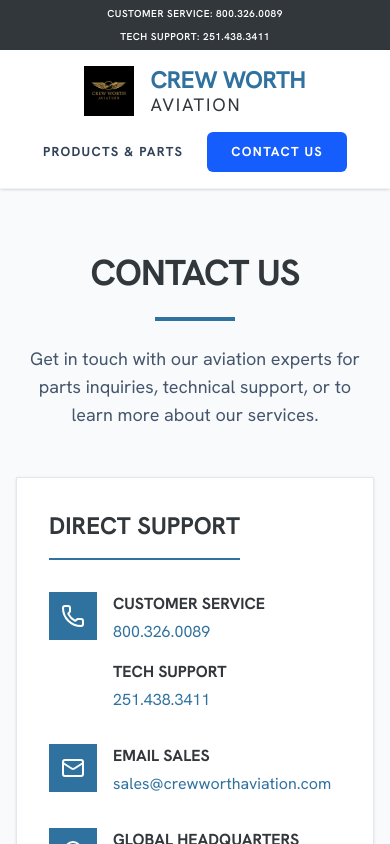
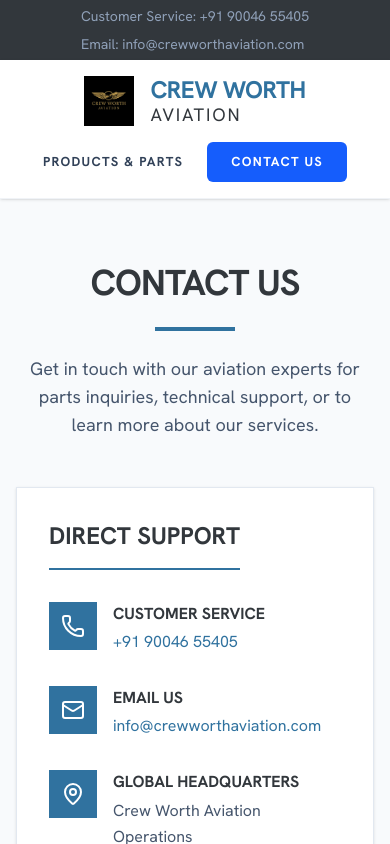
Before and after one commit to rayednawab/Crew-Worth-Aviation, a Next.js app: page /contact in a window 390 px wide. Shown: the top 844 px of the page. Built offline with nearby package versions, Linux system fonts and the light colour scheme.

Commit message:
Update contact information to real phone and email

```diff
--- a/src/app/api/contact/route.ts
+++ b/src/app/api/contact/route.ts
@@ -21,7 +21,7 @@ export async function POST(request: Request) {
       if (process.env.RESEND_API_KEY) {
         await resend.emails.send({
           from: 'Crew Worth Aviation <onboarding@resend.dev>', // Use resend test domain or your verified domain
-          to: process.env.DESTINATION_EMAIL || 'sales@crewworthaviation.com',
+          to: process.env.DESTINATION_EMAIL || 'info@crewworthaviation.com',
           subject: `New Inquiry from ${name}`,
           text: `
             New contact form submission:
--- a/src/app/contact/page.tsx
+++ b/src/app/contact/page.tsx
@@ -55,10 +55,7 @@ export default function ContactPage() {
               </div>
               <div>
                 <h3 className="font-oswald font-bold uppercase text-[#32373c]">Customer Service</h3>
-                <a href="tel:800.326.0089" className="text-[#30729f] font-hanken hover:underline block mt-1">800.326.0089</a>
-
-                <h3 className="font-oswald font-bold uppercase text-[#32373c] mt-4">Tech Support</h3>
-                <a href="tel:251.438.3411" className="text-[#30729f] font-hanken hover:underline block mt-1">251.438.3411</a>
+                <a href="tel:+919004655405" className="text-[#30729f] font-hanken hover:underline block mt-1">+91 90046 55405</a>
               </div>
             </div>
 
@@ -67,8 +64,8 @@ export default function ContactPage() {
                 <Mail className="h-6 w-6" />
               </div>
               <div>
-                <h3 className="font-oswald font-bold uppercase text-[#32373c]">Email Sales</h3>
-                <a href="mailto:sales@crewworthaviation.com" className="text-[#30729f] font-hanken hover:underline block mt-1">sales@crewworthaviation.com</a>
+                <h3 className="font-oswald font-bold uppercase text-[#32373c]">Email Us</h3>
+                <a href="mailto:info@crewworthaviation.com" className="text-[#30729f] font-hanken hover:underline block mt-1">info@crewworthaviation.com</a>
               </div>
             </div>
 
--- a/src/app/layout.tsx
+++ b/src/app/layout.tsx
@@ -24,9 +24,11 @@ export default function RootLayout({
           <div className="min-h-screen flex flex-col">
             {/* Top Bar - Very Continental Aero */}
             <div className="w-full bg-[#32373c] text-white py-1.5 md:py-1">
-              <div className="container mx-auto max-w-7xl px-4 flex flex-col md:flex-row justify-center md:justify-end items-center gap-2 md:gap-6 text-[10px] md:text-xs font-semibold tracking-wider uppercase">
-                <a href="tel:800.326.0089" className="hover:text-blue-300">Customer Service: 800.326.0089</a>
-                <a href="tel:251.438.3411" className="hover:text-blue-300">Tech Support: 251.438.3411</a>
+              <div className="container mx-auto max-w-7xl px-4 flex flex-col md:flex-row justify-center md:justify-end items-center gap-2 md:gap-6">
+                <div className="flex flex-col space-y-2 text-sm text-slate-400">
+                  <a href="tel:+919004655405" className="hover:text-blue-300">Customer Service: +91 90046 55405</a>
+                  <a href="mailto:info@crewworthaviation.com" className="hover:text-blue-300">Email: info@crewworthaviation.com</a>
+                </div>
               </div>
             </div>
 
```
